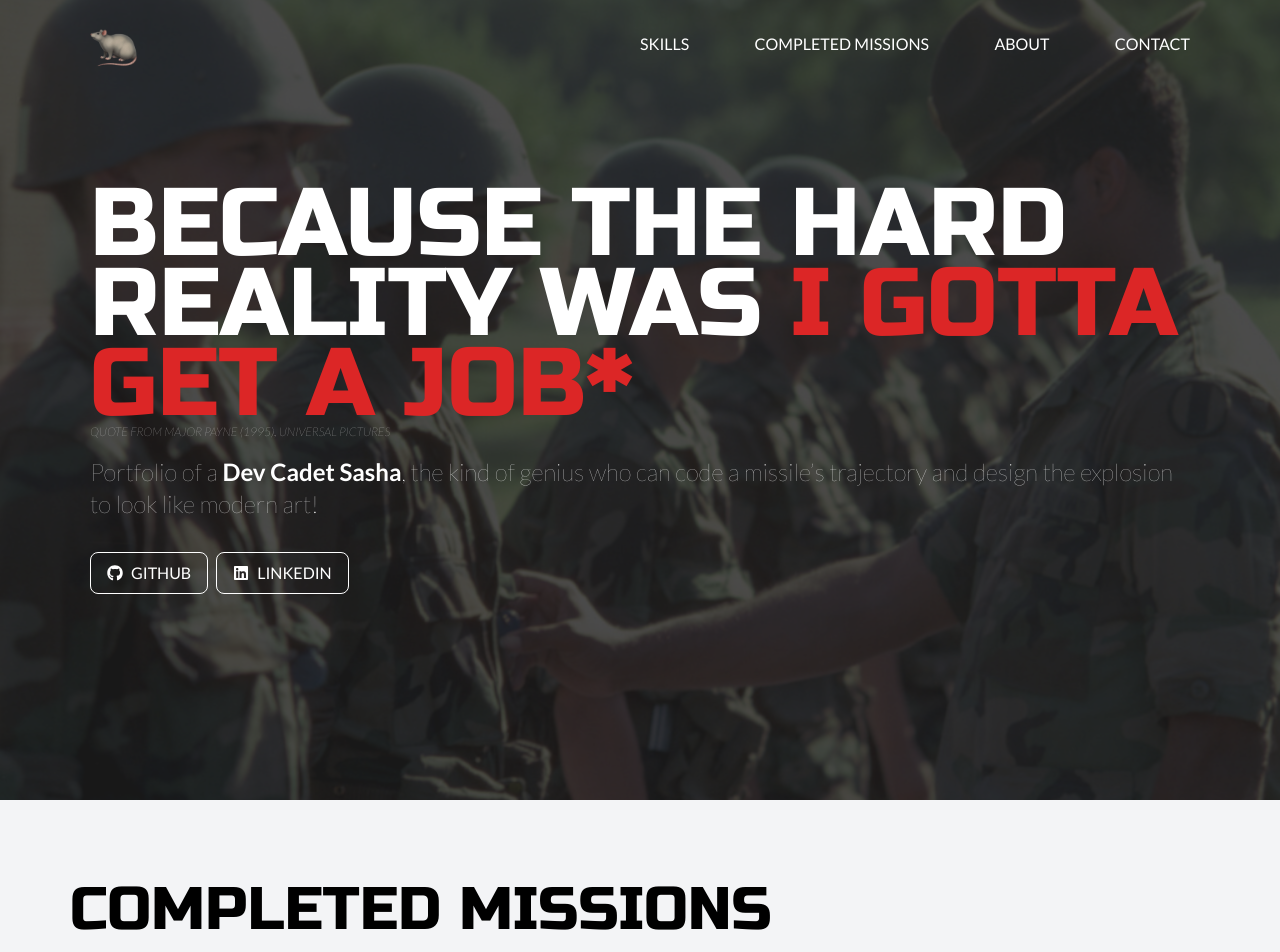
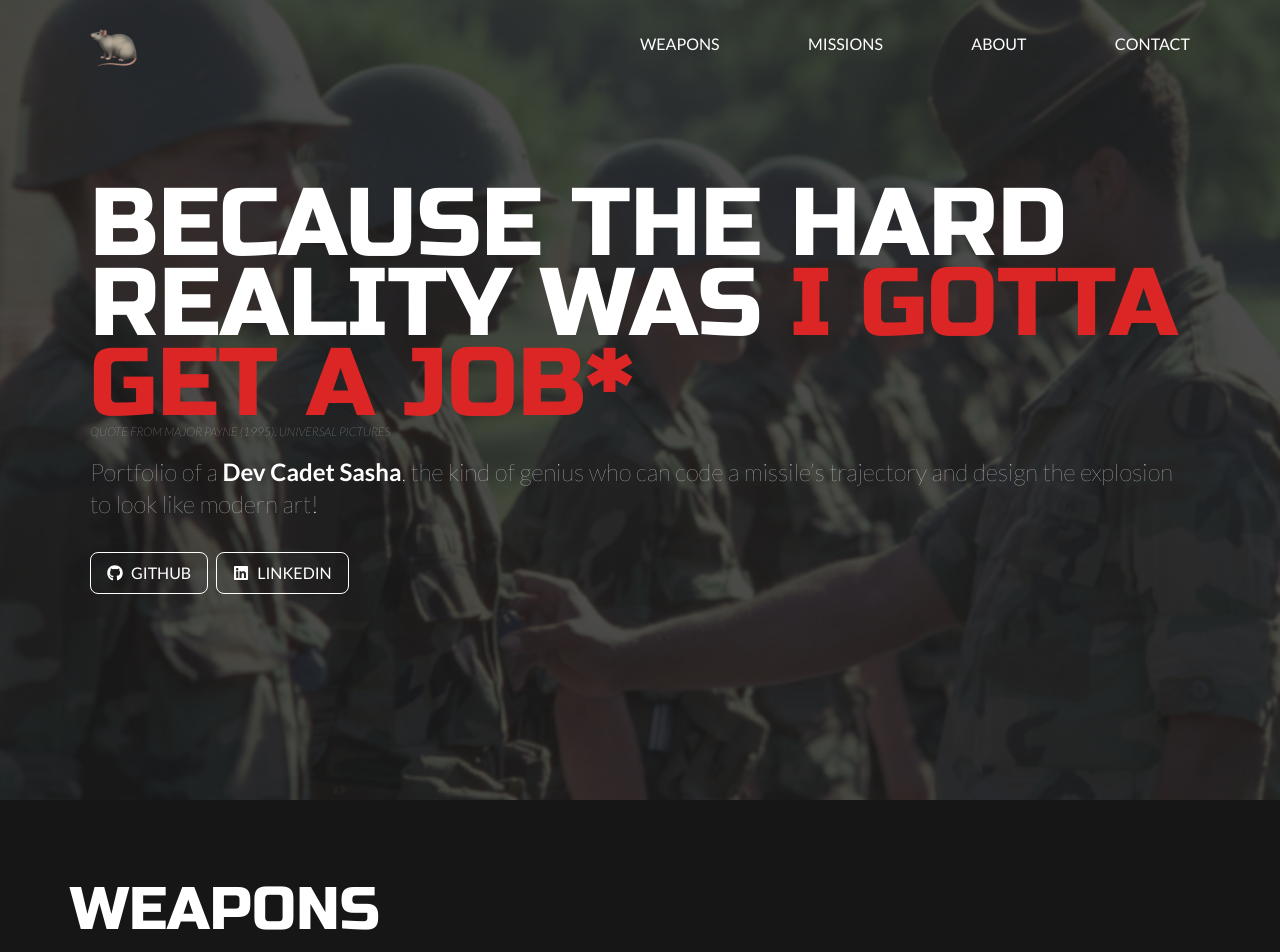
Before and after one commit to SeggyFault/SeggyFault.github.io, a React (Vite) app: page / in a window 1280 px wide. Shown: the top 952 px of the page. Built offline with nearby package versions, Linux system fonts and the light colour scheme.

Commit message:
fix: Navigation links

```diff
--- a/src/App.jsx
+++ b/src/App.jsx
@@ -1,7 +1,9 @@
 import Header from "./components/Header";
 import ProjectCard from "./components/ProjectCard";
+import Skills from "./components/Skills";
 
 function App() {
+
   const projectsData = [
     {
       image: "/assets/images/quisto.svg",
@@ -29,10 +31,20 @@ function App() {
   return (
     <>
       <Header />
-      {/* Projects */}
+      {/* Weapons */}
+      <div className="px-5 py-10 bg-[#161616] md:py-20">
+        <section id="weapons" className="className=min-w-[400px] max-w-[1140px] mx-5 md:mx-auto">
+          <h2 className="mb-6 text-4xl text-center text-white uppercase md:text-left md:text-6xl font-russo">Weapons</h2>
+          <div className="flex gap-2">
+            <Skills />
+          </div>
+        </section>
+      </div>
+
+      {/* Missions */}
       <div className="px-5 py-10 bg-gray-100 md:py-20">
-        <section id="completed-missions" className="min-w-[400px] max-w-[1140px] mx-5 md:mx-auto">
-          <h2 className="mb-6 text-4xl text-center text-black uppercase md:text-left md:text-6xl font-russo">Completed Missions</h2>
+        <section id="missions" className="min-w-[400px] max-w-[1140px] mx-5 md:mx-auto">
+          <h2 className="mb-6 text-4xl text-center text-black uppercase md:text-left md:text-6xl font-russo">Missions</h2>
           <div className="grid gap-6 sm:grid-cols-2 md:grid-cols-3">
             {projectsData.map((project, index) => (
                 <ProjectCard
--- a/src/components/Navigation.jsx
+++ b/src/components/Navigation.jsx
@@ -14,10 +14,10 @@ const Navigation = () => {
 
       <ul className="hidden w-1/2 md:flex md:items-center md:justify-between">
         <li className="text-base text-white uppercase font-lato hover:underline">
-          <a href="#skills">Skills</a>
+          <a href="#weapons">Weapons</a>
         </li>
         <li className="text-base text-white uppercase font-lato hover:underline">
-          <a href="#completed-missions">Completed Missions</a>
+          <a href="#missions">Missions</a>
         </li>
         <li className="text-base text-white uppercase font-lato hover:underline">
           <a href="#about">About</a>
```
